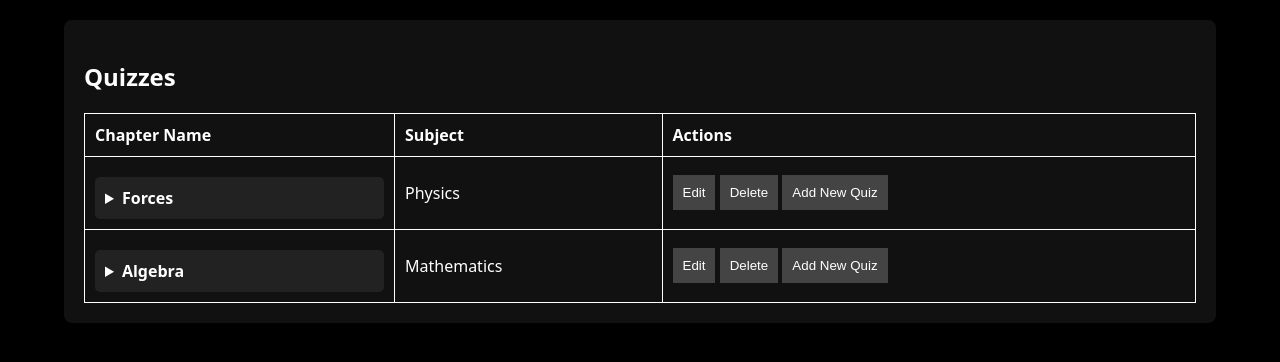
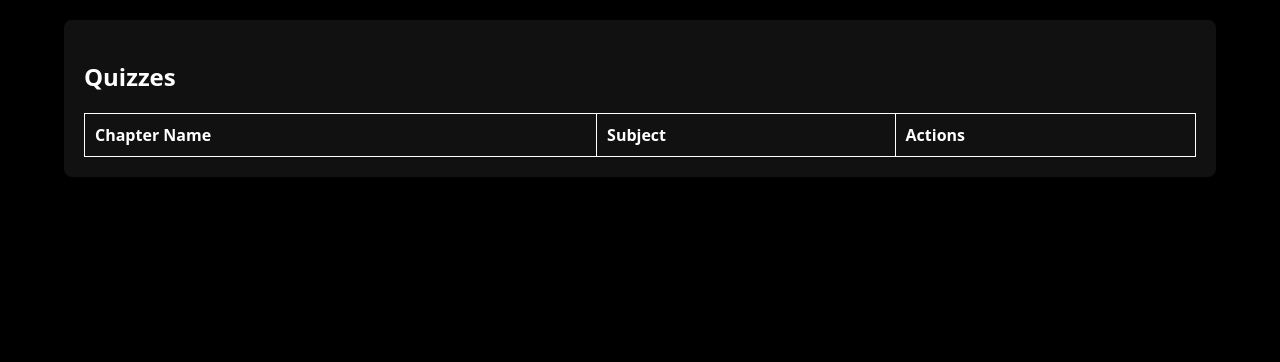
Before and after one commit to 24f1001713/quiz-master-v1, a Flask app: page /quiz_home in a window 1280 px wide. Shown: the part 164-526 px from the top of the page. Run offline with Flask 3, Linux system fonts and the light colour scheme; lists and menus that the app fills with data are empty.

Commit message:
Jinja2 templating done.

```diff
--- a/templates/quiz_management.html
+++ b/templates/quiz_management.html
@@ -26,76 +26,43 @@
                     <th>Subject</th>
                     <th>Actions</th>
                 </tr>
+                {% for chapter in chapter_info %}
                 <tr>
                     <td>
                         <details>
-                            <summary>Forces</summary>
+                            <summary>{{chapter.chapter_name}}</summary>
                             <table>
                                 <tr>
                                     <th>Quiz Name</th>
+                                    <th>No. of Questions</th>
                                     <th>Duration (hh:mm)</th>
                                     <th>Deadline</th>
                                     <th>Actions</th>
                                 </tr>
+                                {% for quiz in chapter.quiz_details %}
                                 <tr>
-                                    <td>Quiz 1</td>
-                                    <td>01:00</td>
-                                    <td>20/11/2025</td>
+                                    <td>{{quiz.quiz_name}}</td>
+                                    <td>{{quiz.question_details | length}}</td>
+                                    <td>{{quiz.duration}}</td>
+                                    <td>{{quiz.deadline}}</td>
                                     <td>
                                         <button>Edit</button> <button>Delete</button>
-                                        <form action="/question/Quiz 1" style="display: inline;">
+                                        <form action="/question/{{quiz.quiz_name}}" style="display: inline;">
                                             <button>Add Question</button>
                                         </form>
                                     </td>
                                 </tr>
+                                {% endfor %}
                             </table>
                         </details>
                     </td>
-                    <td>Physics</td>
+                    <td>{{chapter.sub_details.subject_name}}</td>
                     <td>
                         <button>Edit</button>
                         <button>Delete</button>
-                        <form action="/quiz/Forces" style="display: inline;">
+                        <form action="/quiz/{{chapter.chapter_name}}" style="display: inline;">
                             <button>Add New Quiz</button>
                         </form>
                     </td>
                 </tr>
-                <tr>
-                    <td>
-                        <details>
-                            <summary>Algebra</summary>
-                            <table>
-                                <tr>
-                                    <th>Quiz Name</th>
-                                    <th>Duration (mins)</th>
-                                    <th>Deadline</th>
-                                    <th>Actions</th>
-                                </tr>
-                                <tr>
-                                    <td>Quiz 2</td>
-                                    <td>30</td>
-                                    <td>20/07/2025</td>
-                                    <td>
-                                        <button>Edit</button> <button>Delete</button>
-                                        <form action="/question/Quiz 2" style="display: inline;">
-                                            <button>Add Question</button>
-                                        </form>
-                                    </td>
-                                </tr>
-                            </table>
-                        </details>
-                    </td>
-                    <td>Mathematics</td>
-                    <td>
-                        <button>Edit</button>
-                        <button>Delete</button>
-                        <form action="/quiz/Algebra" style="display: inline;">
-                            <button>Add New Quiz</button>
-                        </form>
-                    </td>
-                </tr>
-            </table>
-        </section>
-    </div>
-</body>
-</html>
+                {% endfor %}
```
Also changed, not shown: templates/admin.html (+9 -34 lines).
